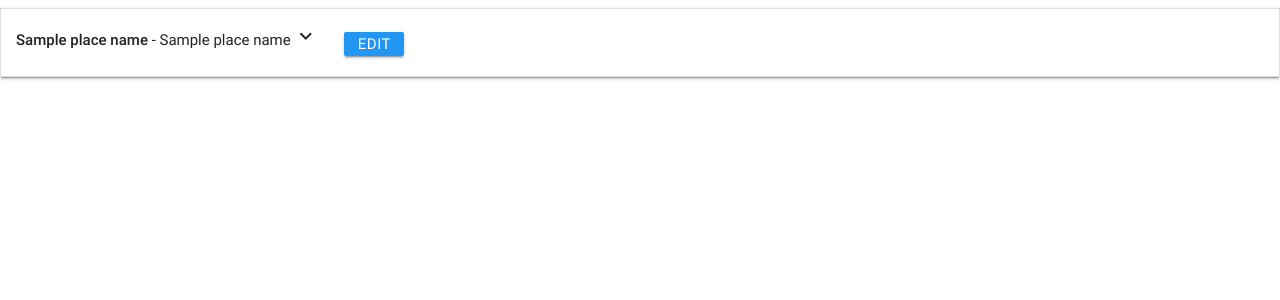
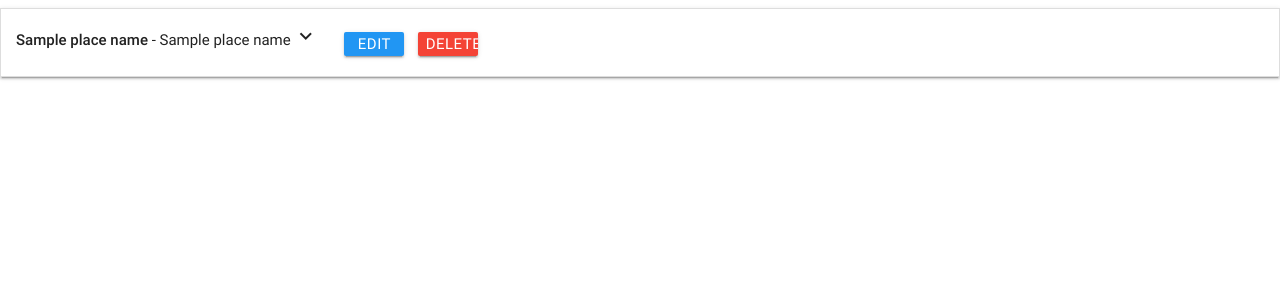
Before and after one commit to michaelhdev/project-3, a Flask app: page / in a window 1280 px wide. Shown: the top 300 px of the page. Run offline with Flask 2, Linux system fonts and the light colour scheme; a database or web service that is not in the repository returns one stand-in record (values such as "Sample title"); some libraries are stand-ins or nearby versions.

Commit message:
Added delete place name functionality

```diff
--- a/app.py
+++ b/app.py
@@ -46,6 +46,11 @@ def update_place_name(place_name_id):
     })
     return redirect(url_for('get_place_names'))
 
+@app.route('/delete_place_name/<place_name_id>')
+def delete_place_name(place_name_id):
+    mongo.db.place_names.remove({'_id': ObjectId(place_name_id)})
+    return redirect(url_for('get_place_names'))
+
 if __name__ == '__main__':
     app.run(host=os.environ.get('IP'),
             port=int(os.environ.get('PORT')),
--- a/templates/placeNames.html
+++ b/templates/placeNames.html
@@ -15,7 +15,7 @@
                 <div class="col s3">
                     <i class="material-icons">expand_more</i>
                     <a href="{{url_for('edit_place_name', place_name_id=place_name._id)}}" class="waves-effect waves-light btn btn_small blue">Edit</a>
-
+                    <a href="{{url_for('delete_place_name', place_name_id=place_name._id)}}" class="waves-effect waves-light btn btn_small red">Delete</a>
                 </div>
             </div>
             <div class="collapsible-body">
```
Also changed, not shown: templates/manageLocations.html (added).
